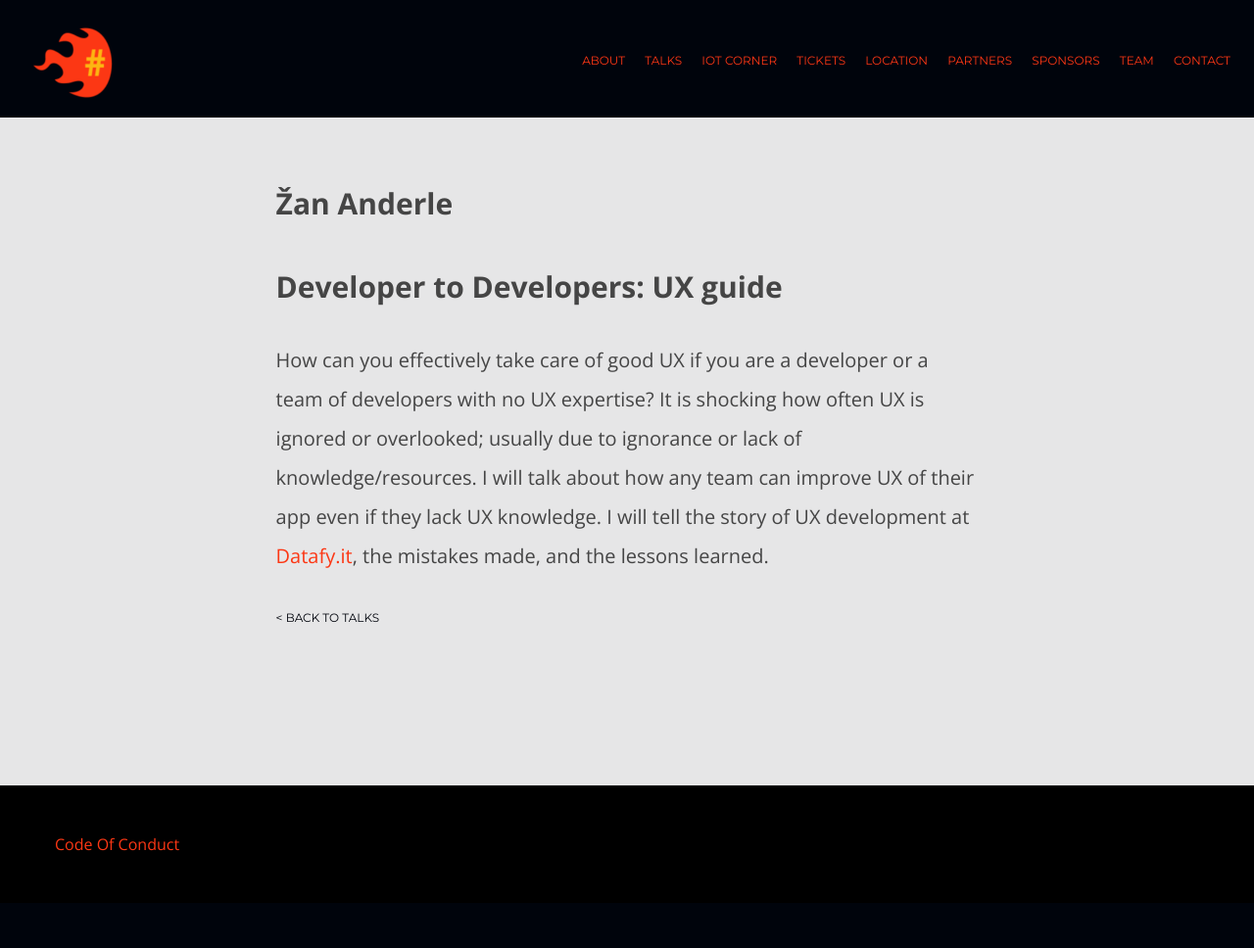
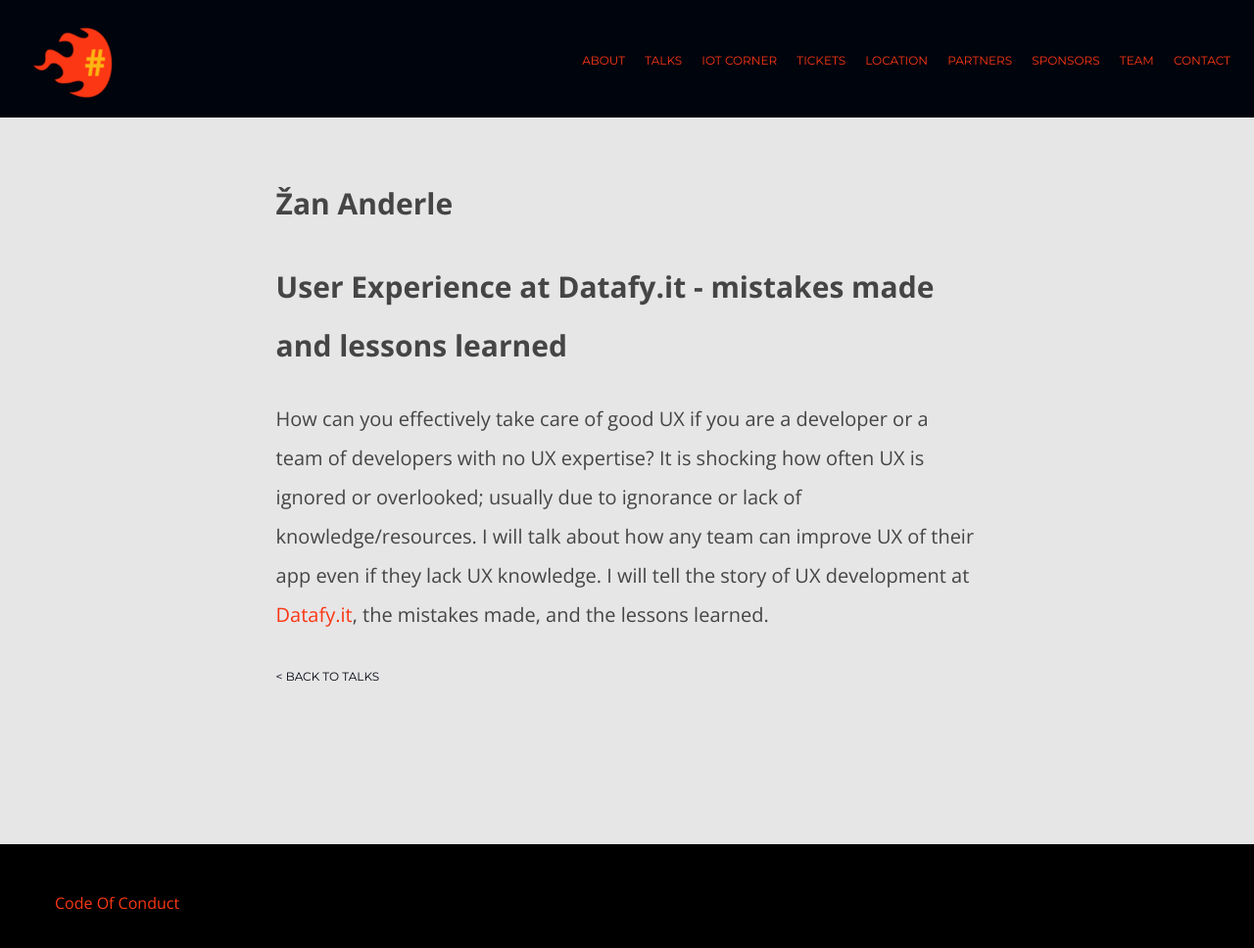
Before and after one commit to webcampsi/mb2015, a Jekyll site: the page built from _posts/2015-02-21-Zan-Anderle.md, in a window 1280 px wide and 982 px high. Shown: the top 968 px of the window at 98% size. Built offline with Jekyll 4.4.1, drawn with Linux system fonts in a browser that asks for light colours.

Commit message:
update title

```diff
--- a/_posts/2015-02-21-Zan-Anderle.md
+++ b/_posts/2015-02-21-Zan-Anderle.md
@@ -1,6 +1,6 @@
 ---
 name: Žan Anderle
-title: "Developer to Developers: UX guide"
+title: User Experience at Datafy.it - mistakes made and lessons learned
 permalink: Zan-Anderle
 role: talk
 track: Front-end
```
